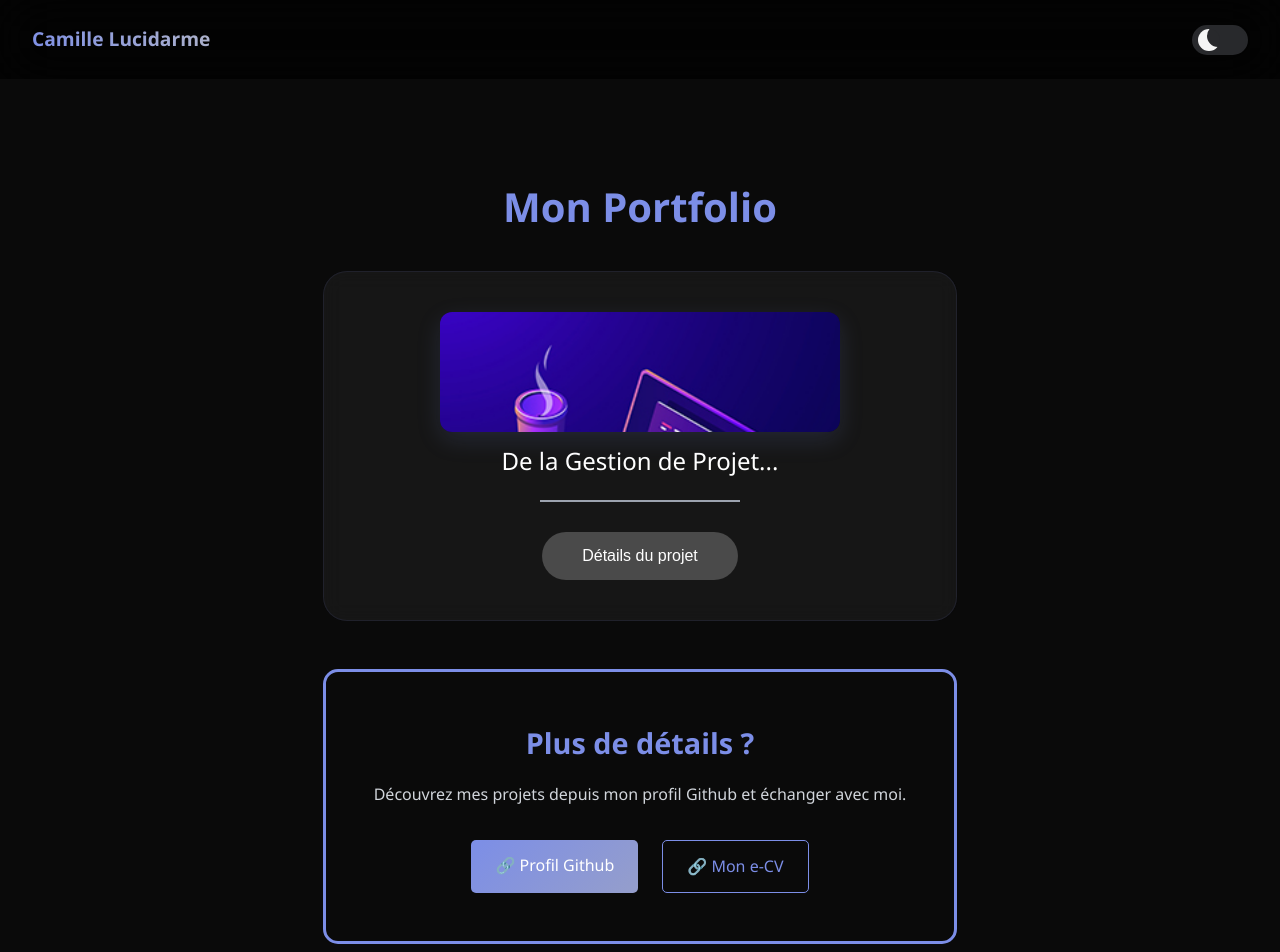
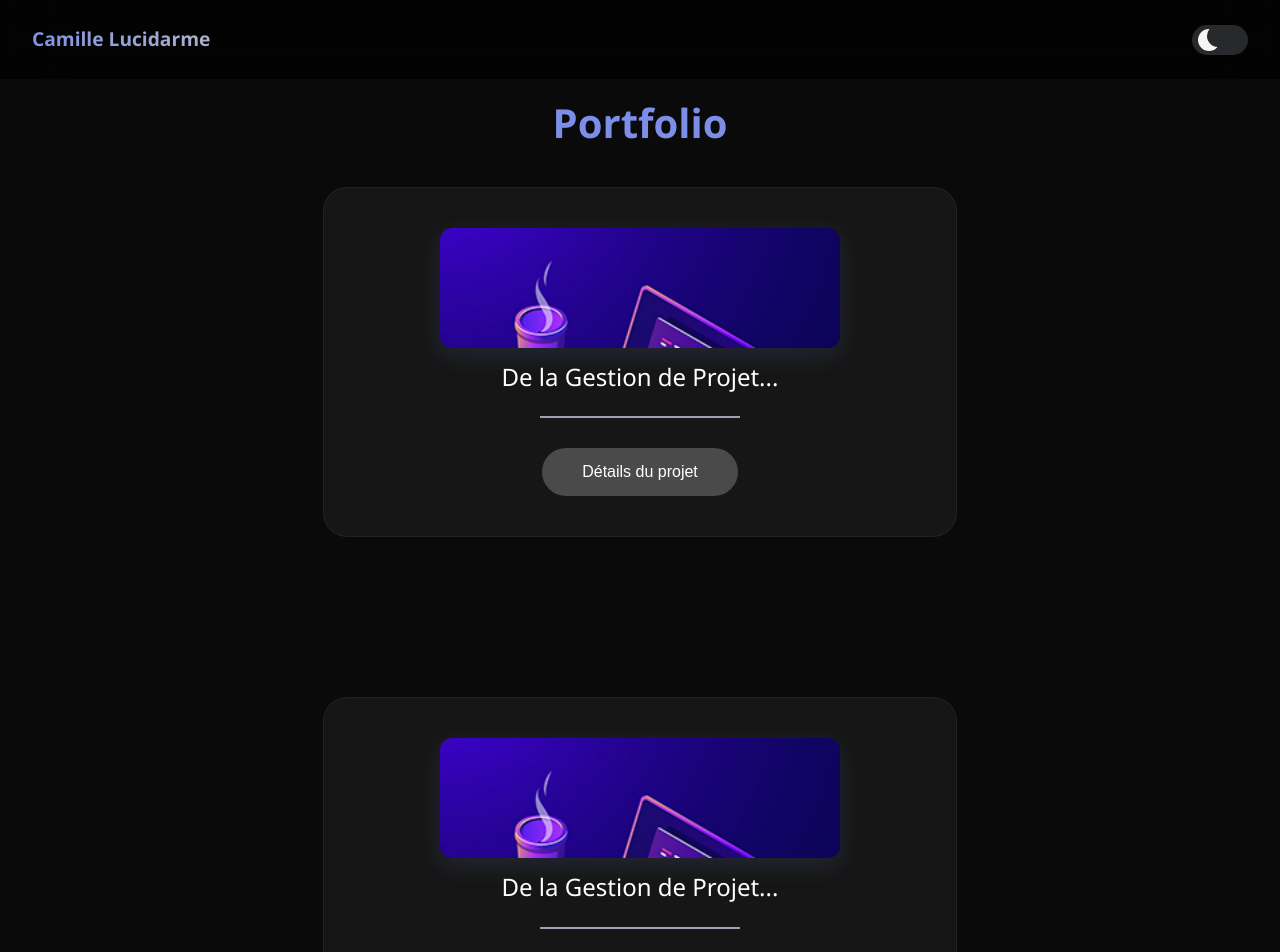
Before and after one commit to Kaymoll/-Portfolio-react-, a React (Create React App) app: page / in a window 1280 px wide. Shown: the top 952 px of the page. Built offline with nearby package versions, Linux system fonts and the light colour scheme.

Commit message:
git commit

```diff
--- a/src/App.js
+++ b/src/App.js
@@ -6,7 +6,7 @@ import './index.css';
 const AnimatedTitle = () => {
 const [displayedText, setDisplayedText] = useState('');
 const [currentIndex, setCurrentIndex] = useState(0);
-const fullText = 'Mon Portfolio';
+const fullText = 'Portfolio';
 
   useEffect(() => {
     if (currentIndex < fullText.length) {
@@ -309,7 +309,12 @@ function App() {
           viewport={{ once: true }}
           transition={{ duration: 0.8, delay: 0.2 }}
         >
-          <ProjectCard />
+          <div className="flex flex-row flex-nowrap gap-6 overflow-x-auto overflow-y-hidden">
+            <ProjectCard />
+            <ProjectCard />
+            <ProjectCard />
+            <ProjectCard />
+          </div>
         </motion.div>
 
         {/* Cartes animées */}
--- a/src/index.css
+++ b/src/index.css
@@ -188,6 +188,7 @@ input:checked+.slider:before {
 .project-showcase-card {
     max-width: 900px;
     margin: 2rem auto;
+    margin-bottom: 10rem;
 }
 
 .project-card-inner {
@@ -349,26 +350,6 @@ input:checked+.slider:before {
     margin-bottom: 20px;
 }
 
-.logo-card-small {
-    color: black;
-    text-align: center;
-}
-
-.menu-text-small, .maker-text-small, .by-text-small, .qwenta-text-small {
-    font-weight: bold;
-    font-size: 11px;
-    line-height: 1.1;
-    margin: 1px 0;
-}
-
-.gradient-image-expanded {
-    width: 200px;
-    height: 120px;
-    background-size: 200% 200%;
-    border-radius: 8px;
-    margin-left: 10px;
-}
-
 .skills-container {
     display: flex;
     flex-wrap: wrap;
@@ -448,9 +429,9 @@ input:checked+.slider:before {
 
 /* Portfolio section */
 .portfolio {
-    padding: 4rem 2rem;
+    padding-bottom: 4rem;
     max-width: 1200px;
-    margin: 0 auto;
+    margin: -20px auto;
     text-align: center;
     flex: 1;
 }
```
